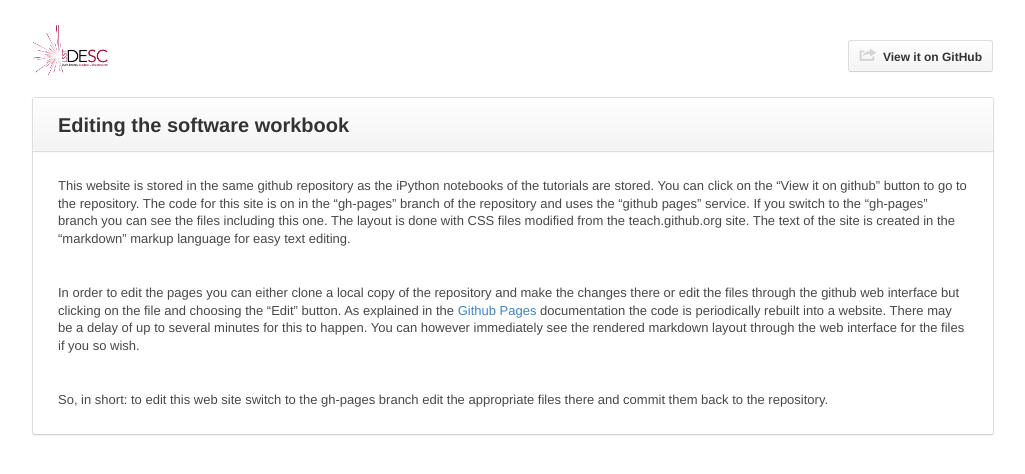
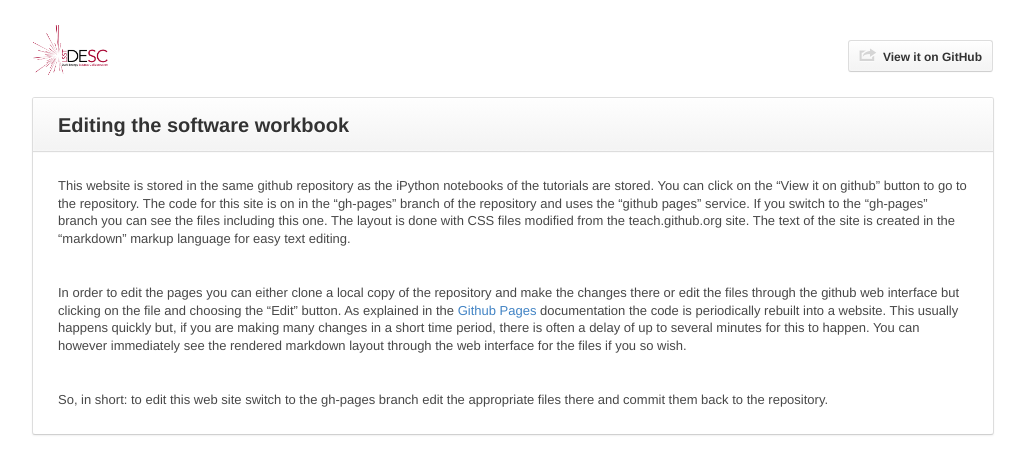
Before and after one commit to LSSTDESC/DataManagementWorkbook, a Jekyll site: the page built from editing.md, in a window 1280 px wide. Shown: the top 474 px of the page, without its empty margins (127-1152 px from the left). Built offline with Jekyll 4.4.1, drawn with Linux system fonts in a browser that asks for light colours.

Commit message:
Changes to editing description.

```diff
--- a/editing.md
+++ b/editing.md
@@ -17,10 +17,11 @@ repository and make the changes there or edit the files through the
 github web interface but clicking on the file and choosing the "Edit"
 button. As explained in the [Github
 Pages](https://help.github.com/categories/20/articles) documentation
-the code is periodically rebuilt into a website.  There may be a delay
-of up to several minutes for this to happen.  You can however
-immediately see the rendered markdown layout through the web interface
-for the files if you so wish.
+the code is periodically rebuilt into a website.  This usually happens
+quickly but, if you are making many changes in a short time period,
+there is often a delay of up to several minutes for this to happen.
+You can however immediately see the rendered markdown layout through
+the web interface for the files if you so wish.
 
 So, in short: to edit this web site switch to the gh-pages branch edit
 the appropriate files there and commit them back to the repository.
```
